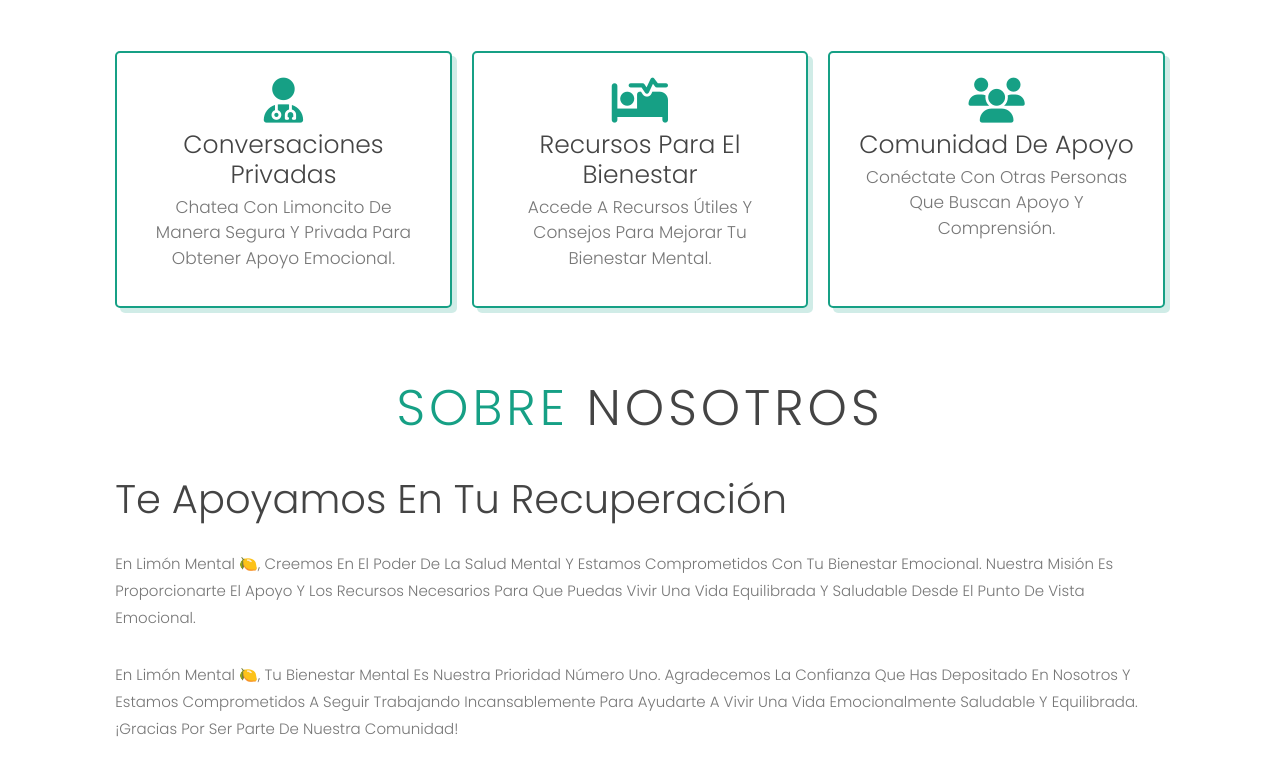
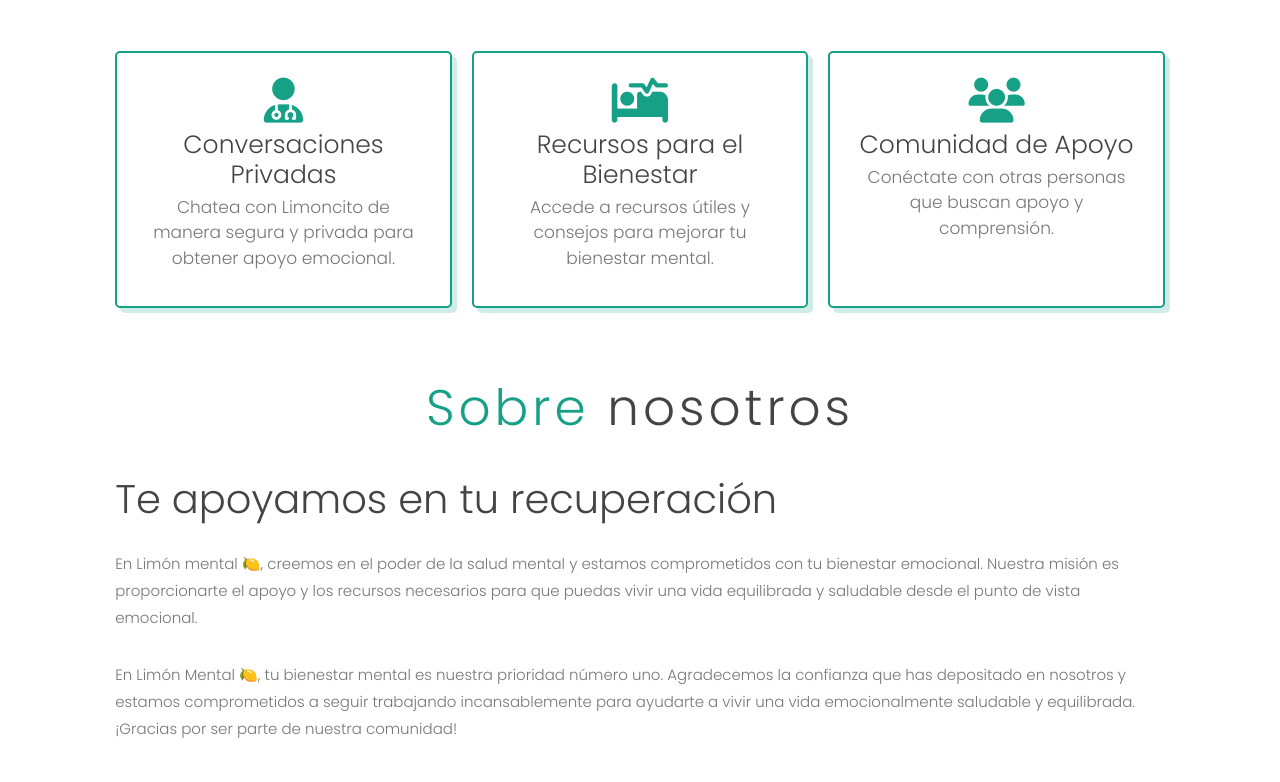
Before and after one commit to Champinhon/limonmental, a Django app: page / in a window 1280 px wide. Shown: the part 507-1289 px from the top of the page. Run offline with Django 4.2, Linux system fonts and the light colour scheme.

Commit message:
Fix: se sacan las mayúsculas

```diff
--- a/limonmentalApp/templates/chat/chatbot.html
+++ b/limonmentalApp/templates/chat/chatbot.html
@@ -22,7 +22,6 @@
         margin: 0; padding: 0;
         box-sizing: border-box;
         outline: none; border: none;
-        text-transform: capitalize;
         transition: all .2s ease-out;
         text-decoration: none;
     }
@@ -216,13 +215,11 @@
         text-align: center;
         padding-bottom: 2rem;
         color: var(--black);
-        text-transform: uppercase;
         font-size: 5rem;
         letter-spacing: .4rem;
     }
     .heading span{
         color: var(--green);
-        text-transform: uppercase;
     }
     a{
         text-decoration: none;
--- a/limonmentalApp/templates/home.html
+++ b/limonmentalApp/templates/home.html
@@ -26,7 +26,6 @@
         margin: 0; padding: 0;
         box-sizing: border-box;
         outline: none; border: none;
-        text-transform: capitalize;
         transition: all .2s ease-out;
         text-decoration: none;
     }
@@ -220,13 +219,11 @@
         text-align: center;
         padding-bottom: 2rem;
         color: var(--black);
-        text-transform: uppercase;
         font-size: 5rem;
         letter-spacing: .4rem;
     }
     .heading span{
         color: var(--green);
-        text-transform: uppercase;
     }
     a{
         text-decoration: none;
--- a/limonmentalApp/templates/posts/create_comment.html
+++ b/limonmentalApp/templates/posts/create_comment.html
@@ -23,7 +23,6 @@
         margin: 0; padding: 0;
         box-sizing: border-box;
         outline: none; border: none;
-        text-transform: capitalize;
         transition: all .2s ease-out;
         text-decoration: none;
     }
@@ -217,13 +216,11 @@
         text-align: center;
         padding-bottom: 2rem;
         color: var(--black);
-        text-transform: uppercase;
         font-size: 5rem;
         letter-spacing: .4rem;
     }
     .heading span{
         color: var(--green);
-        text-transform: uppercase;
     }
     a{
         text-decoration: none;
--- a/limonmentalApp/templates/posts/create_post.html
+++ b/limonmentalApp/templates/posts/create_post.html
@@ -26,7 +26,6 @@
         box-sizing: border-box;
         outline: none;
         border: none;
-        text-transform: capitalize;
         transition: all .2s ease-out;
         text-decoration: none;
     }
@@ -260,13 +259,11 @@
         text-align: center;
         padding-bottom: 2rem;
         color: var(--black);
-        text-transform: uppercase;
         font-size: 5rem;
         letter-spacing: .4rem;
     }
     .heading span{
         color: var(--green);
-        text-transform: uppercase;
     }
     a{
         text-decoration: none;
--- a/limonmentalApp/templates/posts/post_detail.html
+++ b/limonmentalApp/templates/posts/post_detail.html
@@ -24,7 +24,6 @@
         margin: 0; padding: 0;
         box-sizing: border-box;
         outline: none; border: none;
-        text-transform: capitalize;
         transition: all .2s ease-out;
         text-decoration: none;
     }
@@ -218,13 +217,11 @@
         text-align: center;
         padding-bottom: 2rem;
         color: var(--black);
-        text-transform: uppercase;
         font-size: 5rem;
         letter-spacing: .4rem;
     }
     .heading span{
         color: var(--green);
-        text-transform: uppercase;
     }
     a{
         text-decoration: none;
--- a/limonmentalApp/templates/posts/post_list.html
+++ b/limonmentalApp/templates/posts/post_list.html
@@ -22,7 +22,6 @@
         margin: 0; padding: 0;
         box-sizing: border-box;
         outline: none; border: none;
-        text-transform: capitalize;
         transition: all .2s ease-out;
         text-decoration: none;
     }
@@ -217,13 +216,11 @@
         text-align: center;
         padding-bottom: 2rem;
         color: var(--black);
-        text-transform: uppercase;
         font-size: 5rem;
         letter-spacing: .4rem;
     }
     .heading span{
         color: var(--green);
-        text-transform: uppercase;
     }
     a{
         text-decoration: none;
--- a/limonmentalApp/templates/psychologists.html
+++ b/limonmentalApp/templates/psychologists.html
@@ -23,7 +23,6 @@
             margin: 0; padding: 0;
             box-sizing: border-box;
             outline: none; border: none;
-            text-transform: capitalize;
             transition: all .2s ease-out;
             text-decoration: none;
         }
@@ -217,13 +216,11 @@
             text-align: center;
             padding-bottom: 2rem;
             color: var(--black);
-            text-transform: uppercase;
             font-size: 5rem;
             letter-spacing: .4rem;
         }
         .heading span{
             color: var(--green);
-            text-transform: uppercase;
         }
         a{
             text-decoration: none;
--- a/limonmentalApp/templates/registration/login.html
+++ b/limonmentalApp/templates/registration/login.html
@@ -24,7 +24,6 @@
         margin: 0; padding: 0;
         box-sizing: border-box;
         outline: none; border: none;
-        text-transform: capitalize;
         transition: all .2s ease-out;
         text-decoration: none;
     }
@@ -219,13 +218,11 @@
         text-align: center;
         padding-bottom: 2rem;
         color: var(--black);
-        text-transform: uppercase;
         font-size: 5rem;
         letter-spacing: .4rem;
     }
     .heading span{
         color: var(--green);
-        text-transform: uppercase;
     }
     a{
         text-decoration: none;
--- a/limonmentalApp/templates/registration/register.html
+++ b/limonmentalApp/templates/registration/register.html
@@ -24,7 +24,6 @@
         margin: 0; padding: 0;
         box-sizing: border-box;
         outline: none; border: none;
-        text-transform: capitalize;
         transition: all .2s ease-out;
         text-decoration: none;
     }
@@ -219,13 +218,11 @@
         text-align: center;
         padding-bottom: 2rem;
         color: var(--black);
-        text-transform: uppercase;
         font-size: 5rem;
         letter-spacing: .4rem;
     }
     .heading span{
         color: var(--green);
-        text-transform: uppercase;
     }
     a{
         text-decoration: none;
--- a/limonmentalApp/views.py
+++ b/limonmentalApp/views.py
@@ -106,8 +106,8 @@ def chatbot(request):
     return JsonResponse({'error': 'Método no permitido'}, status=405)
 def psychologists(request):
     psychologists_list = [
-        {"name": "Psicólogo 1", "photo": "https://storage.googleapis.com/limonmental/Disen%CC%83o%20sin%20ti%CC%81tulo%20(5).png", "description": "Descripción del psicólogo 1", "tipo_consulta": "Virtual", "especialidad": "Especialidad 1", "precio": 10000},
-        {"name": "Psicólogo 2", "photo": "https://storage.googleapis.com/limonmental/53875233-04FA-4805-B538-43655913EC1C.jpg", "description": "Descripción del psicólogo 2", "tipo_consulta": "Presencial", "especialidad": "Especialidad 2", "precio": 20000},
+        #{"name": "Psicólogo 1", "photo": "https://storage.googleapis.com/limonmental/Disen%CC%83o%20sin%20ti%CC%81tulo%20(5).png", "description": "Descripción del psicólogo 1", "tipo_consulta": "Virtual", "especialidad": "Especialidad 1", "precio": 10000},
+
     ]
 
     query = request.GET.get('q')
```
